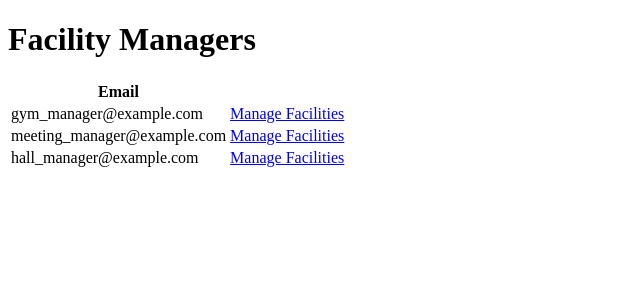
After one commit to taro-aoyama/hoge, a Rails app: page /admin/facility_managers in a window 1280 px wide. The commit adds this page. Shown: the top 300 px of the page, without its empty margins (0-640 px from the left). Run offline with Rails 7, Linux system fonts and the light colour scheme; some libraries are stand-ins or nearby versions.

Commit message:
This commit introduces a feature for system administrators to assign facility managers to facilities.
Key features include:
- A new admin section for managing facility manager assignments.
- A list of all facility managers.
- An interface to view, assign, and unassign facilities for each manager.
- Support for many-to-many relationships between facility managers and facilities.

This is implemented using a new controller, views, and routes under an `admin` namespace. The core logic leverages the existing `FacilityManager` model as a join table.

```diff
--- /dev/null
+++ b/app/controllers/admin/facility_managers_controller.rb
@@ -0,0 +1,34 @@
+module Admin
+  class FacilityManagersController < ApplicationController
+    before_action :set_facility_manager, only: [:show, :edit, :update]
+
+    def index
+      @facility_managers = User.where(role: :facility_manager)
+    end
+
+    def show
+    end
+
+    def edit
+      @facilities = Facility.all
+    end
+
+    def update
+      if @facility_manager.update(facility_manager_params)
+        redirect_to admin_facility_manager_path(@facility_manager), notice: 'Facility assignments were successfully updated.'
+      else
+        render :edit
+      end
+    end
+
+    private
+
+    def set_facility_manager
+      @facility_manager = User.find(params[:id])
+    end
+
+    def facility_manager_params
+      params.require(:user).permit(facility_ids: [])
+    end
+  end
+end
--- /dev/null
+++ b/app/views/admin/facility_managers/edit.html.erb
@@ -0,0 +1,5 @@
+<h1>Edit Facility Assignments for <%= @facility_manager.email %></h1>
+
+<%= render 'form' %>
+
+<%= link_to 'Back', admin_facility_manager_path(@facility_manager) %>
--- /dev/null
+++ b/app/views/admin/facility_managers/index.html.erb
@@ -0,0 +1,19 @@
+<h1>Facility Managers</h1>
+
+<table>
+  <thead>
+    <tr>
+      <th>Email</th>
+      <th></th>
+    </tr>
+  </thead>
+
+  <tbody>
+    <% @facility_managers.each do |facility_manager| %>
+      <tr>
+        <td><%= facility_manager.email %></td>
+        <td><%= link_to 'Manage Facilities', admin_facility_manager_path(facility_manager) %></td>
+      </tr>
+    <% end %>
+  </tbody>
+</table>
--- a/app/views/layouts/application.html.erb
+++ b/app/views/layouts/application.html.erb
@@ -18,6 +18,11 @@
   </head>
 
   <body>
+    <% if user_signed_in? && current_user.system_admin? %>
+      <nav>
+        <%= link_to 'Facility Manager Assignments', admin_facility_managers_path %>
+      </nav>
+    <% end %>
     <%= yield %>
   </body>
 </html>
--- a/config/routes.rb
+++ b/config/routes.rb
@@ -5,4 +5,8 @@ Rails.application.routes.draw do
 
   devise_for :users
   root to: redirect('/users/sign_in')
+
+  namespace :admin do
+    resources :facility_managers, only: [:index, :show, :edit, :update]
+  end
 end
```
Also changed, not shown: app/views/admin/facility_managers/_form.html.erb (added, +15 -0 lines), app/views/admin/facility_managers/show.html.erb (added, +11 -0 lines).
